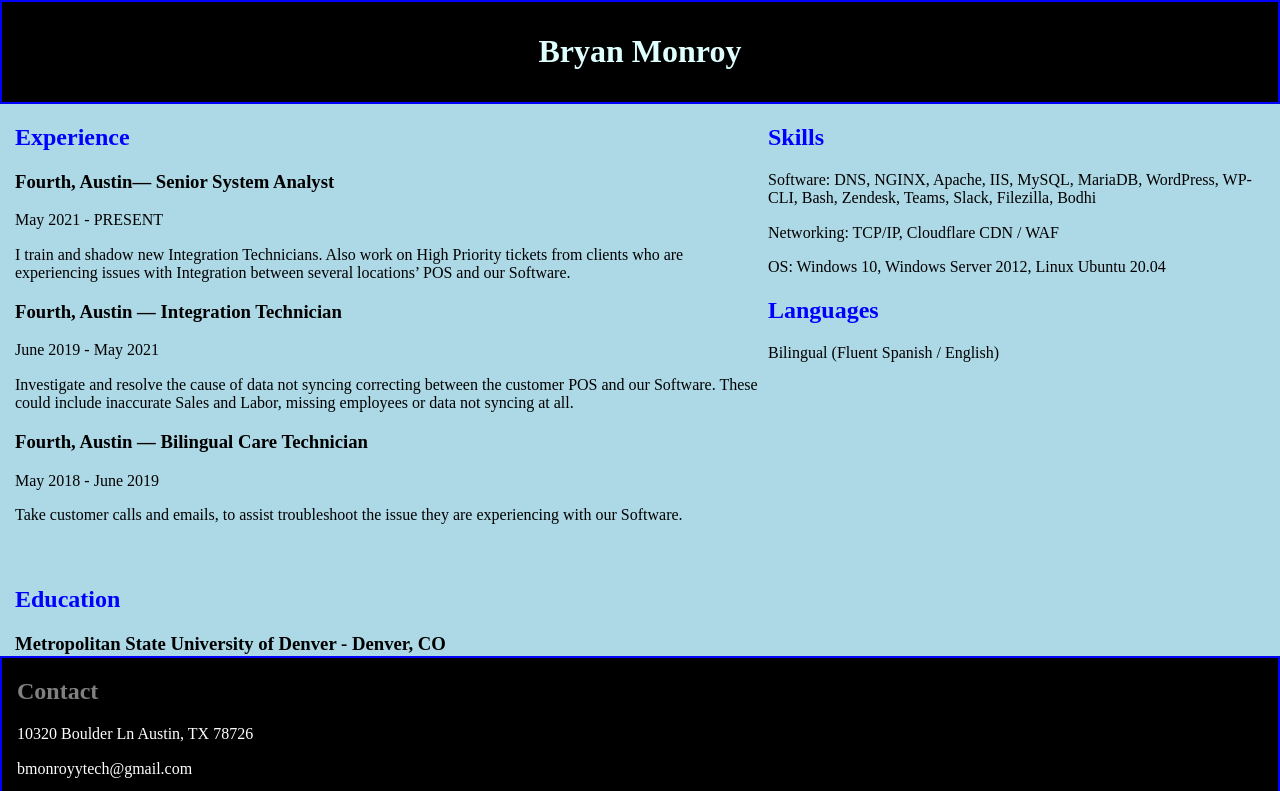
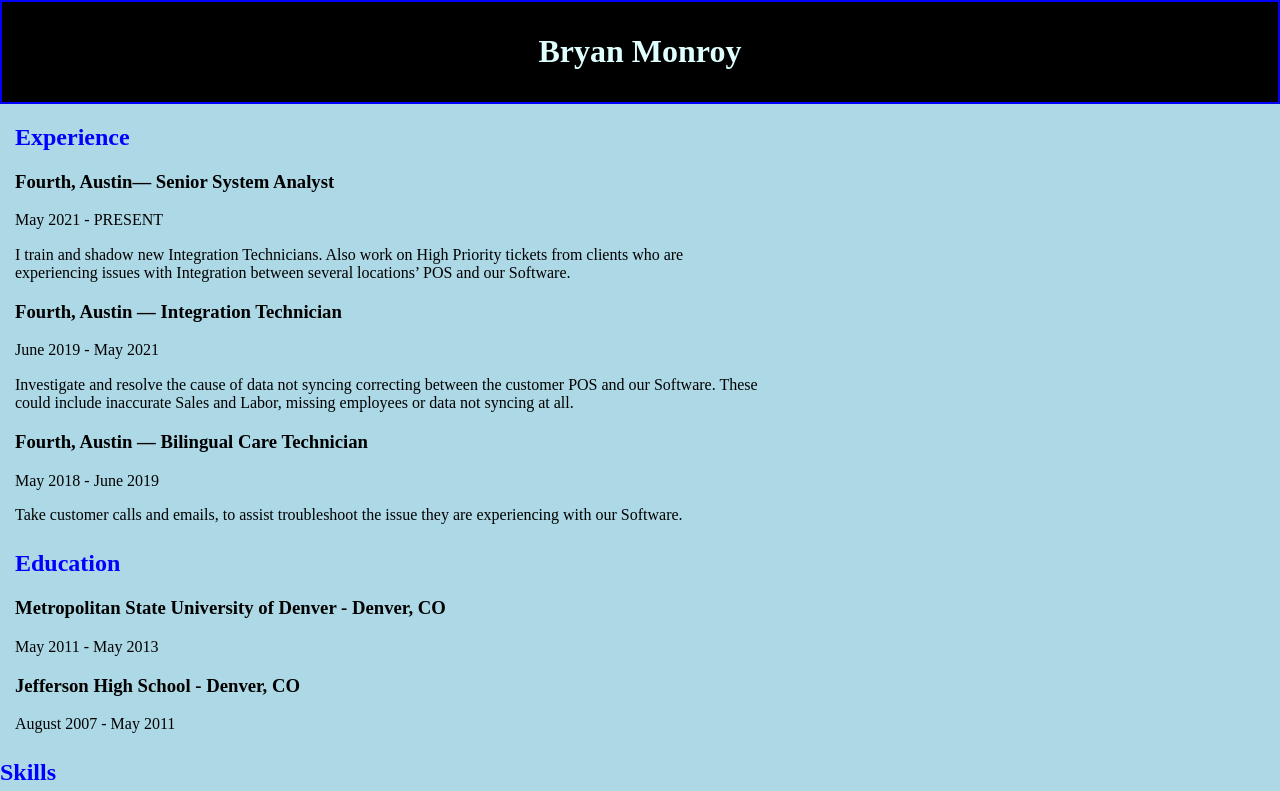
Before and after one commit to bmonroyy/resumeBryan, a plain HTML site: page resume/index.html in a window 1280 px wide. Shown: the top 791 px of the page. Drawn offline with Linux system fonts and the light colour scheme.

Commit message:
Updated CSS
Made it look cleaner to avoid overlapping elements.

```diff
--- a/resume/css/style.css
+++ b/resume/css/style.css
@@ -35,6 +35,7 @@
   padding: 10px 0;
   text-align: center;
   color: lightcyan;
+  width: 100%;
   height: 20%;
   border: 2px solid blue;
 }
@@ -57,14 +58,16 @@
 
 footer {
   clear: both;
+  bottom: 0;
+  color: white;
   background-color: black;
-  color: white;
   border: 2px solid blue;
-  width: 100%;
-  bottom: 0;
+  height: 18%;
+  left: 0;
   position: absolute;
-  padding-left: 15px;
-  height: 18%;
+  font-size: small;
+  width:100%;
+  padding: 25px 15px;
 }
 
 footer h2 {
@@ -73,3 +76,17 @@
 /******************************************
 /* ADDITIONAL STYLES
 /*******************************************/
+@media only screen and (max-width: 1350px) {
+  body {
+    clear: both;
+    float: none;
+  }
+
+  footer {
+    position: relative;
+    height: 15%;
+  }
+  .lection {
+    float: none;
+    transition-delay: 1s;
+}
```
